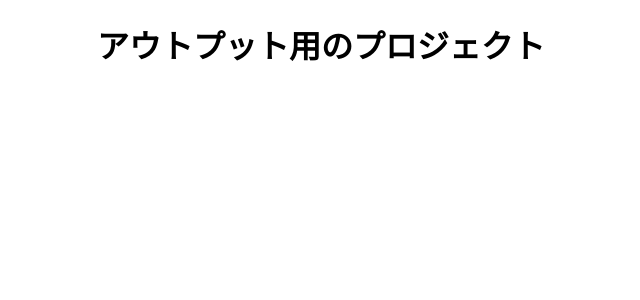
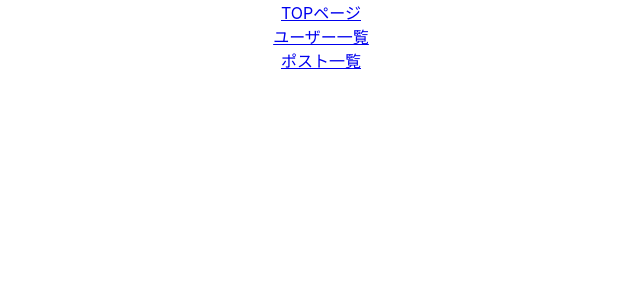
Before and after one commit to yk-graph/jak-learings, a React (Create React App) app: page / in a window 1280 px wide. Shown: the top 300 px of the page, without its empty margins (319-959 px from the left). Built offline with nearby package versions, Linux system fonts and the light colour scheme.

Commit message:
feat: 基本的な遷移設定

```diff
--- a/src/App.tsx
+++ b/src/App.tsx
@@ -1,11 +1,29 @@
 import React from 'react'
+import { BrowserRouter, Link, Route, Switch } from 'react-router-dom'
 import './App.css'
+import PostIndex from './pages/posts/PostIndex'
+import UserIndex from './pages/users/UserIndex'
+// import UserShow from './pages/users/UserShow'
 
 const App: React.FC = () => {
   return (
-    <div className="App">
-      <h1>アウトプット用のプロジェクト</h1>
-    </div>
+    <BrowserRouter>
+      <div className="App">
+        <Link to="/">TOPページ</Link>
+        <br />
+        <Link to="/users">ユーザー一覧</Link>
+        <br />
+        <Link to="/posts">ポスト一覧</Link>
+      </div>
+      <Switch>
+        <Route exact path="/users">
+          <UserIndex />
+        </Route>
+        <Route exact path="/posts">
+          <PostIndex />
+        </Route>
+      </Switch>
+    </BrowserRouter>
   )
 }
 
```
